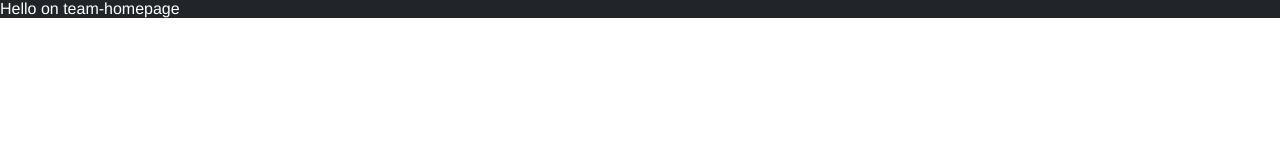
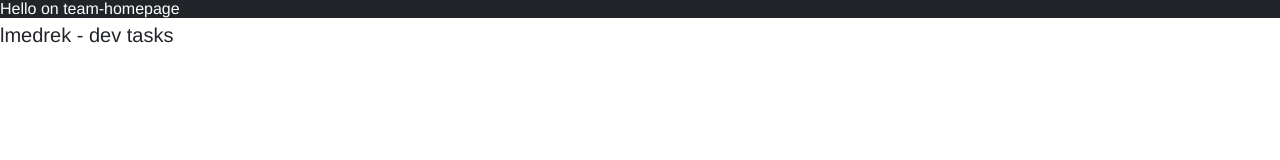
Before and after one commit to lmedrek/homepage-devtasks, a Gatsby site: page / in a window 1280 px wide. Built offline with nearby package versions, Linux system fonts and the light colour scheme; Gatsby itself is replaced by a stand-in of ours.

Commit message:
Dev task 1

```diff
--- /dev/null
+++ b/src/components/AppHeader/AppHeader.js
@@ -0,0 +1,6 @@
+import React from 'react';
+export function MyHeader() {
+    return (
+      <h2>lmedrek - dev tasks</h2>
+    );
+  }
--- a/src/components/TitleText/TitleText.js
+++ b/src/components/TitleText/TitleText.js
@@ -1,7 +1,7 @@
 import React from 'react';
 
+import { MyHeader } from '../AppHeader/AppHeader.js';
 import { title } from './TitleText.module.scss';
-
 export const TitleText = () => (
-  <h1 className={`${title} bg-dark`}>Hello on team-homepage</h1>
+  <><h1 className={`${title} bg-dark`}>Hello on team-homepage</h1><MyHeader /></>
 );
```
